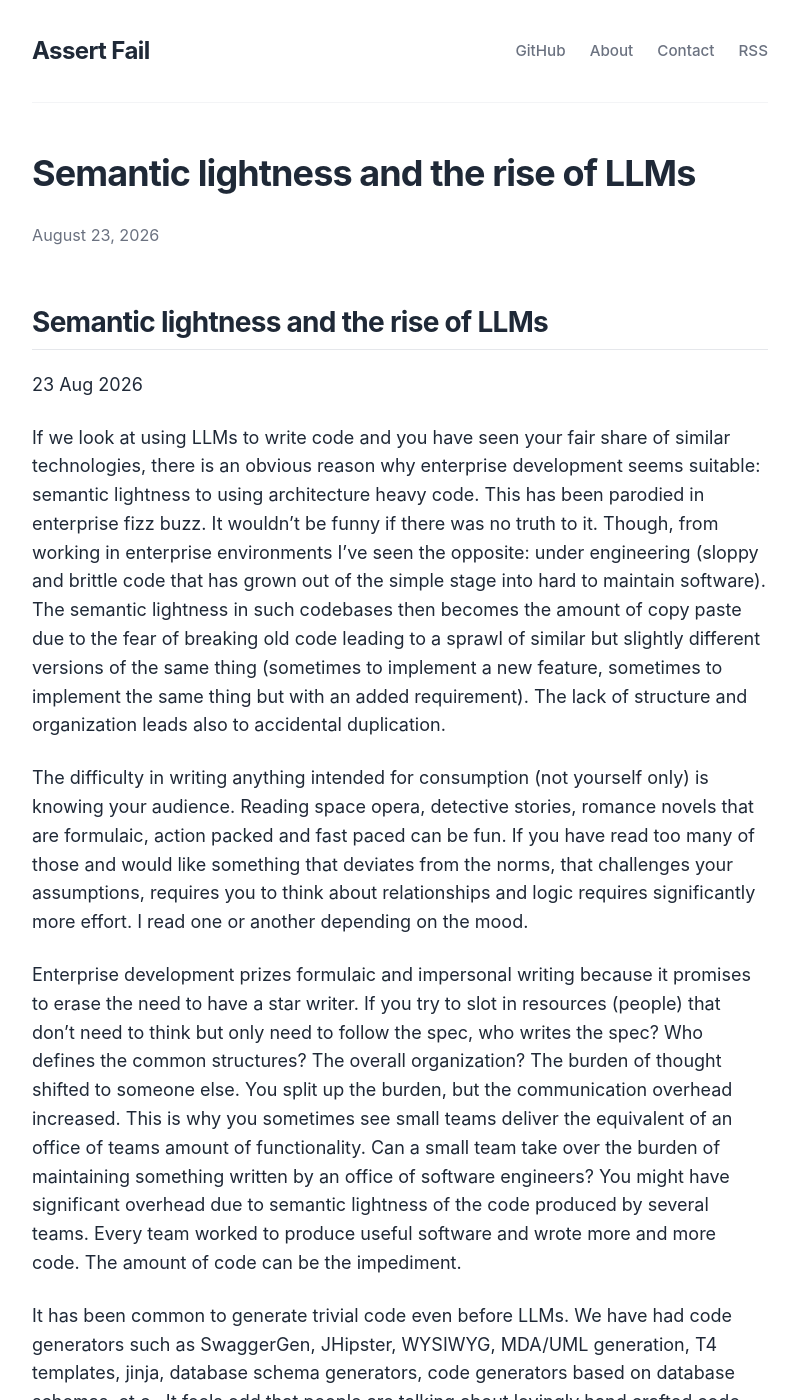
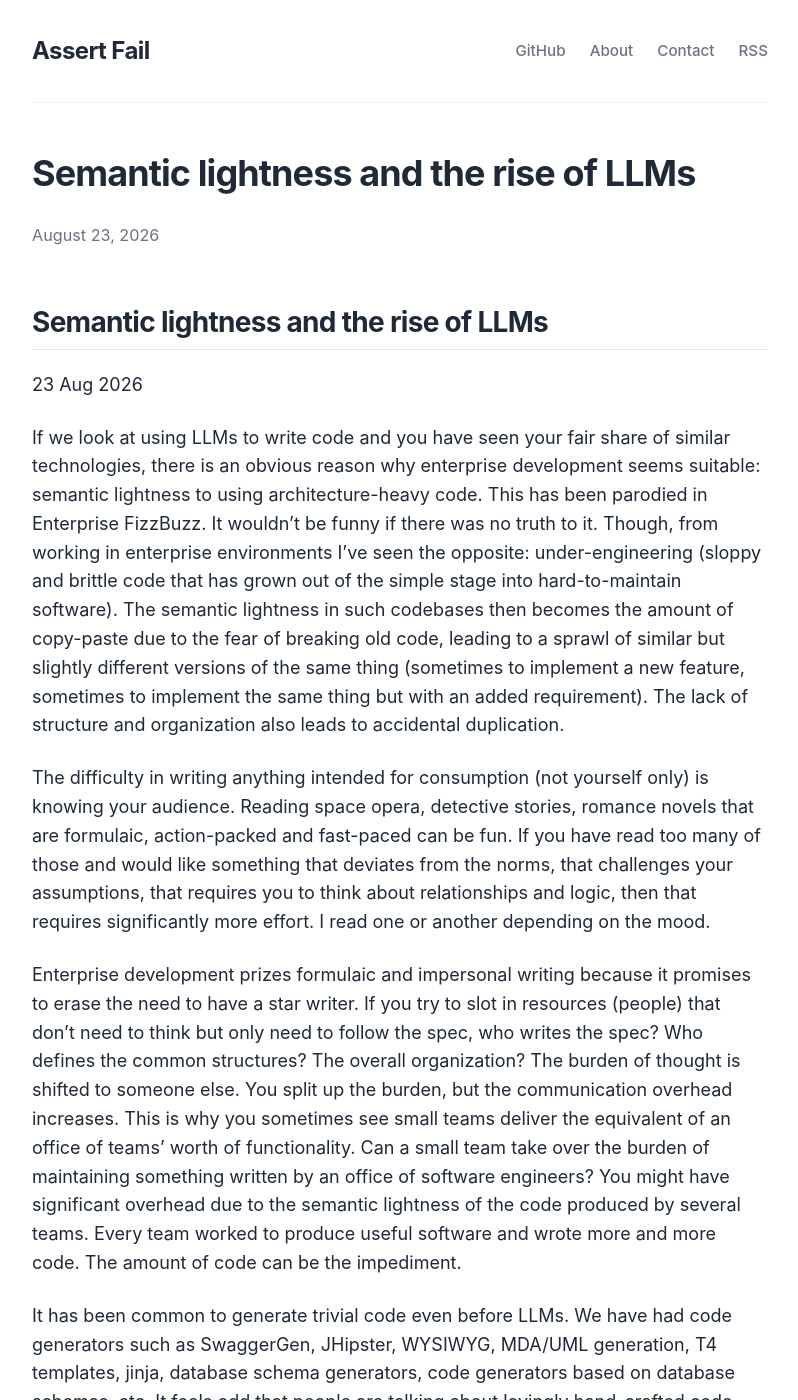
Before and after one commit to wallymathieu/assertfail, a Jekyll site: the page built from _posts/2026-08-23-Semantic-lightness-and-the-rise-of-LLMs.md, in a window 1280 px wide and 1400 px high. Shown: the whole window, without its empty margins (240-1038 px from the left). Built offline with Jekyll 4.4.1, drawn with Linux system fonts in a browser that asks for light colours; some of the changed text lies outside the part shown.

Commit message:
Touched up

```diff
--- a/_posts/2026-08-23-Semantic-lightness-and-the-rise-of-LLMs.md
+++ b/_posts/2026-08-23-Semantic-lightness-and-the-rise-of-LLMs.md
@@ -4,18 +4,18 @@ title: Semantic lightness and the rise of LLMs
 date: 2026-08-23T11:44:38+00:00
 ---
 
-If we look at using LLMs to write code and you have seen your fair share of similar technologies, there is an obvious reason why enterprise development seems suitable: semantic lightness to using architecture heavy code. This has been parodied in enterprise fizz buzz. It wouldn’t be funny if there was no truth to it. Though, from working in enterprise environments I’ve seen the opposite: under engineering (sloppy and brittle code that has grown out of the simple stage into hard to maintain software). The semantic lightness in such codebases then becomes the amount of copy paste due to the fear of breaking old code leading to a sprawl of similar but slightly different versions of the same thing (sometimes to implement a new feature, sometimes to implement the same thing but with an added requirement). The lack of structure and organization leads also to accidental duplication.
+If we look at using LLMs to write code and you have seen your fair share of similar technologies, there is an obvious reason why enterprise development seems suitable: semantic lightness to using architecture-heavy code. This has been parodied in Enterprise FizzBuzz. It wouldn’t be funny if there was no truth to it. Though, from working in enterprise environments I’ve seen the opposite: under-engineering (sloppy and brittle code that has grown out of the simple stage into hard-to-maintain software). The semantic lightness in such codebases then becomes the amount of copy-paste due to the fear of breaking old code, leading to a sprawl of similar but slightly different versions of the same thing (sometimes to implement a new feature, sometimes to implement the same thing but with an added requirement). The lack of structure and organization also leads to accidental duplication.
 
-The difficulty in writing anything intended for consumption (not yourself only) is knowing your audience. Reading space opera, detective stories, romance novels that are formulaic, action packed and fast paced can be fun. If you have read too many of those and would like something that deviates from the norms, that challenges your assumptions, requires you to think about relationships and logic requires significantly more effort. I read one or another depending on the mood.
+The difficulty in writing anything intended for consumption (not yourself only) is knowing your audience. Reading space opera, detective stories, romance novels that are formulaic, action-packed and fast-paced can be fun. If you have read too many of those and would like something that deviates from the norms, that challenges your assumptions, that requires you to think about relationships and logic, then that requires significantly more effort. I read one or another depending on the mood.
 
-Enterprise development prizes formulaic and impersonal writing because it promises to erase the need to have a star writer. If you try to slot in resources (people) that don’t need to think but only need to follow the spec, who writes the spec? Who defines the common structures? The overall organization? The burden of thought shifted to someone else. You split up the burden, but the communication overhead increased. This is why you sometimes see small teams deliver the equivalent of an office of teams amount of functionality. Can a small team take over the burden of maintaining something written by an office of software engineers? You might have significant overhead due to semantic lightness of the code produced by several teams. Every team worked to produce useful software and wrote more and more code. The amount of code can be the impediment.
+Enterprise development prizes formulaic and impersonal writing because it promises to erase the need to have a star writer. If you try to slot in resources (people) that don’t need to think but only need to follow the spec, who writes the spec? Who defines the common structures? The overall organization? The burden of thought is shifted to someone else. You split up the burden, but the communication overhead increases. This is why you sometimes see small teams deliver the equivalent of an office of teams’ worth of functionality. Can a small team take over the burden of maintaining something written by an office of software engineers? You might have significant overhead due to the semantic lightness of the code produced by several teams. Every team worked to produce useful software and wrote more and more code. The amount of code can be the impediment.
 
-It has been common to generate trivial code even before LLMs. We have had code generators such as SwaggerGen, JHipster, WYSIWYG, MDA/UML generation, T4 templates, jinja, database schema generators, code generators based on database schemas, et.c.. It feels odd that people are talking about lovingly hand crafted code versus machine generated, when old devs have generated millions of lines of code whenever there was a need. The difference was that you got code that you knew what it did because the tool didn't do anything overly complicated like using vast neural nets to approximate the same probability distribution as hand written or pre LLM generated regular code. There is a difference in opacity of using a tool that uses few rules to generate millions of lines of code. The difference is also that if you don't know that all of these tools exist, don't know how to use them, then the "easier" option is to use an LLM. We are reminded of Rich Hickey's distinction of "Simple versus Easy". We should also be reminded of the fact that in some cases you could remove the need to generate vast quantities of code by the introduction of better libraries and abstractions.
+It has been common to generate trivial code even before LLMs. We have had code generators such as SwaggerGen, JHipster, WYSIWYG, MDA/UML generation, T4 templates, jinja, database schema generators, code generators based on database schemas, etc. It feels odd that people are talking about lovingly hand-crafted code versus machine-generated, when old devs have generated millions of lines of code whenever there was a need. The difference was that you got code that you knew what it did because the tool didn't do anything overly complicated like using vast neural nets to approximate the same probability distribution as hand-written or pre-LLM generated regular code. There is a difference in opacity of using a tool that uses few rules to generate millions of lines of code. The difference is also that if you don't know that all of these tools exist, don't know how to use them, then the "easier" option is to use an LLM. We are reminded of Rich Hickey's distinction of "Simple versus Easy". We should also be reminded of the fact that in some cases you could remove the need to generate vast quantities of code by the introduction of better libraries and abstractions.
 
-Having LLM write an arbitrary number of lines of code is trivial. Having it be decent looking and have tests is usually not that difficult, but requires a bit more effort and knowledge. Different people have different ideas on how that can be done. Matt Pocock gives his idea around using a process with skill files and prompts. Uncle Bob posits that you can get good results by having deterministic tools constrain the models in order to avoid having to waste model ”intelligence” (context) on overly long prompts and skills. The inherent issue with LLM generated code is the need for verification (that it does what you intended it to do). What Uncle Bob and Matt Pocock talk about from different perspectives is that you can get better (readable) end result than just letting the models go with minimal steering.
+Having an LLM write an arbitrary number of lines of code is trivial. Having it be decent looking and have tests is usually not that difficult, but requires a bit more effort and knowledge. Different people have different ideas on how that can be done. Matt Pocock gives his idea around using a process with skill files and prompts. Uncle Bob posits that you can get good results by having deterministic tools constrain the models in order to avoid having to waste model "intelligence" (context) on overly long prompts and skills. The inherent issue with LLM-generated code is the need for verification (that it does what you intended it to do). What Uncle Bob and Matt Pocock talk about from different perspectives is that you can get a better (readable) end result than just letting the models go with minimal steering.
 
-What does another version of known software; already open sourced in multiple variants; bring to the world? Having a slightly different CRM built using millions of lines of Go? The point here is that the software is novel in the sense that is newly generated, but not novel in the sense that it does something new. The equivalent of cheap pocket books with predictable plot-lines? Or is it the equivalent of a badly translated manual for a complicated product where the translator has not seen the product or fully understands the target language? Is it a cart made out of cardboard or a regular car?
+What does another version of known software, already open-sourced in multiple variants, bring to the world? Having a slightly different CRM built using millions of lines of Go? The point here is that the software is novel in the sense that it is newly generated, but not novel in the sense that it does something new. The equivalent of cheap pocket books with predictable plotlines? Or is it the equivalent of a badly translated manual for a complicated product where the translator has not seen the product and does not fully understand the target language? Is it a cart made out of cardboard or a regular car?
 
-There is a semantic difficulty of using simplified language to discuss advanced topics. There is an obvious advantage if you can express an equivalent software using few lines readable but dense text compared to lots of structure and a few business rules sprinkled into it. I've read books on math that have higher semantic density. The authors told me that the economic incentives for them compared to american published authors where paid by the page (or word, I don't remember). The economic incentives for how to write software also shapes how software has been written in large or small organizations. If you reward lines of code as a productivity metric, if middle management or billing is rewarded based on headcount, interchangeable drones... If you have an obscene amount of text that no human wrote, you have baked in a new form of bus factor (you will need new tools to manage that mess). As is the case of trying to optimize for a few things by creating a complicated web of code that no person can fully understand because of missing abstractions, you can shoot yourself in the foot in other ways. Some abstractions are like vehicles, that allow you to carry more and travel further. To choose not to use any transportation service or mechanical vehicle in order to avoid that dependence is seen as silly.
+There is a semantic difficulty of using simplified language to discuss advanced topics. There is an obvious advantage if you can express an equivalent software using a few lines of readable but dense text compared to lots of structure and a few business rules sprinkled into it. I've read books on math that have higher semantic density than far longer texts. The authors told me that the economic incentives for them were different from those for American published authors, who were paid by the page (or by the word, I don't remember). The economic incentives around writing software also shape how software gets written in large and small organizations. If you reward lines of code as a productivity metric, if middle management or billing is rewarded based on headcount, if people are meant to be interchangeable drones, then you get volume. If you have an obscene amount of text that no human wrote, you have baked in a new form of bus factor (you will need new tools to manage that mess). As is the case when you try to optimize for a few things by creating a complicated web of code that no person can fully understand because of missing abstractions, you can shoot yourself in the foot in other ways. Some abstractions are like vehicles: they allow you to carry more and travel further. To choose not to use any transportation service or mechanical vehicle in order to avoid that dependence is seen as silly.
 
 What is the point I'm trying to make? I think we need to take a close look at how we "write" software. If the information density of code compared to a detailed spec is low, then perhaps there is something wrong with the computer languages, frameworks and libraries that we use. Perhaps we will see novel ways of using more semantically dense languages and libraries together with LLMs in order to outthink people who rely on "basic" construction blocks.
```
